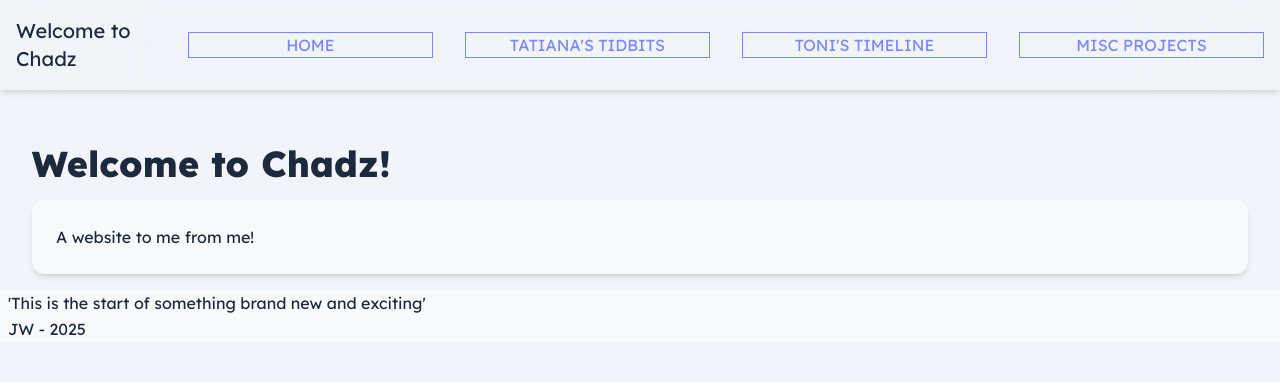
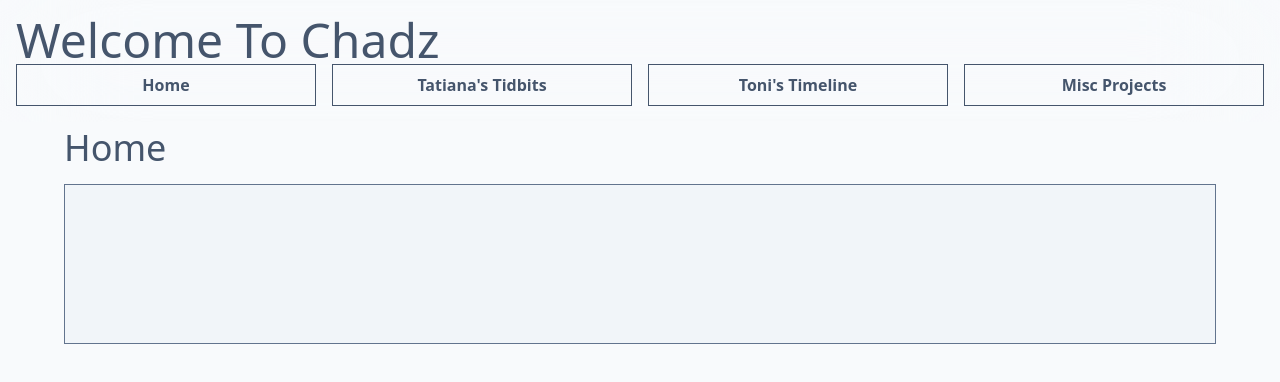
Before and after one commit to Jamickin/chata, a SvelteKit app: page / in a window 1280 px wide. Shown: the top 382 px of the page. Built offline with nearby package versions, Linux system fonts and the light colour scheme.

Commit message:
Styling edits and changes

```diff
--- a/src/app.css
+++ b/src/app.css
@@ -1,47 +1,34 @@
 @import 'tailwindcss';
 
 body {
-	@apply dark:bg-slate-900 bg-slate-100 text-slate-800 dark:text-slate-50 antialiased;
-	font-family: 'Lexend', sans-serif;
-	scroll-behavior: smooth;
+	@apply text-slate-600 dark:text-slate-50 bg-slate-50 dark:bg-slate-800 px-16 py-8;
 }
+
 h1 {
-	@apply text-4xl font-extrabold mb-4;
+	@apply text-5xl;
 }
 
 h2 {
-	@apply text-2xl font-bold mb-2;
+	@apply text-4xl;
 }
 
 h3 {
-	@apply text-xl;
-}
-
-p {
-	@apply leading-relaxed;
-}
-
-section {
-	@apply bg-slate-50 dark:bg-slate-800 p-6 shadow-md rounded-xl my-4;
-}
-
-ul {
-	@apply list-disc list-inside m-4;
-}
-
-a {
-	@apply text-indigo-400;
+	@apply text-3xl;
 }
 
 button,
 .care-button {
-	@apply px-6 py-2 rounded-lg shadow-lg cursor-pointer transition ease-in-out bg-slate-500  hover:bg-orange-500 text-slate-50;
+	@apply border border-slate-500 px-2 uppercase rounded-md cursor-pointer transition;
 }
 
-.care-button {
-	@apply hover:bg-red-700;
+.care-button:hover {
+	@apply bg-red-500 border-red-500;
 }
 
-input {
-	@apply rounded-md dark:border shadow-2xl p-2;
+section {
+	@apply border border-slate-500 p-4 min-h-40 bg-slate-100 dark:bg-slate-900 my-4;
 }
+
+a {
+	@apply font-bold border p-2 w-full text-center;
+}
--- a/src/lib/components/CurrencyConverter.svelte
+++ b/src/lib/components/CurrencyConverter.svelte
@@ -44,7 +44,6 @@
 </script>
 
 <section>
-	<h1>Currency Converter</h1>
 	<div>
 		<label for="amount">Amount</label>
 		<input id="amount" type="number" bind:value={$amount} min="0" />
--- a/src/lib/components/Loading.svelte
+++ b/src/lib/components/Loading.svelte
@@ -1,5 +1,3 @@
-<div
-	class="w-full h-full dark:text-slate-50 dark:bg-slate-700 bg-slate-200 rounded-2xl text-center"
->
-	<p class="animate-pulse">Loading...</p>
+<div>
+	<p>Loading...</p>
 </div>
--- a/src/lib/components/MessageForm.svelte
+++ b/src/lib/components/MessageForm.svelte
@@ -68,6 +68,7 @@
 	}
 </script>
 
+<h3>Messages:</h3>
 <section>
 	{#if !loading}
 		{#each messages as message (message.id)}
@@ -87,11 +88,12 @@
 	{:else}<Loading />{/if}
 </section>
 
+<h3>Legend:</h3>
 <section>
-	<h3>Legend:</h3>
 	<ul><li><span>#</span>: Post is Passcode Blocked</li></ul>
 </section>
 
+<h3>Submit a Message:</h3>
 <section>
 	<form onsubmit={handleSubmit}>
 		<input type="text" placeholder="Your Name" bind:value={name} required />
@@ -117,3 +119,9 @@
 		</div>
 	</div>
 </section>
+
+<style>
+	span {
+		@apply opacity-55;
+	}
+</style>
--- a/src/lib/components/Sidebar.svelte
+++ b/src/lib/components/Sidebar.svelte
@@ -1,29 +1,40 @@
 <script>
 	import { routes } from '../routes.js';
-	let openSidebar = $state(false);
-
-	function toggleSidebar() {
-		openSidebar = !openSidebar;
-	}
+	let openSidebar = $state(true);
 </script>
 
-{#if openSidebar}
-	<header
-		class="flex flex-col h-full fixed gap-4 items-center shadow-md backdrop-blur-3xl w-1/3 left-0 top-0 py-12"
-	>
-		<button onclick={toggleSidebar} class="absolute top-0 right-0">x</button>
-		<nav class="flex flex-col items-center w-full p-2 gap-8">
+<header
+	class="h-full text-center {openSidebar
+		? ' w-1/3'
+		: ''} fixed top-0 left-0 backdrop-blur-2xl z-50 py-12"
+>
+	{#if openSidebar}
+		<button
+			class="absolute top-0 right-0"
+			onclick={() => {
+				openSidebar = !openSidebar;
+			}}>x</button
+		>
+		<h3>Chadz</h3>
+		<nav class="flex flex-col w-full gap-4 my-4">
 			{#each routes as route}
-				<a onclick={toggleSidebar} href={route.path}>{route.name}</a>
+				<a
+					onclick={() => {
+						openSidebar = !openSidebar;
+					}}
+					href={route.path}>{route.name}</a
+				>
 			{/each}
 		</nav>
-	</header>
-{:else}
-	<button onclick={toggleSidebar} class="fixed top-0 left-0">x</button>
-{/if}
+	{:else}
+		<button
+			class="absolute top-0 left-0"
+			onclick={() => {
+				openSidebar = !openSidebar;
+			}}>x</button
+		>
+	{/if}
+</header>
 
 <style>
-	a {
-		@apply hover:underline border h-full w-full text-center uppercase;
-	}
 </style>
--- a/src/lib/components/Todo.svelte
+++ b/src/lib/components/Todo.svelte
@@ -125,10 +125,8 @@
 	}
 </script>
 
+<h3>New Task:</h3>
 <section>
-	<h3>Todo List</h3>
-
-	<div class="flex gap-2">
 	<input
 		placeholder="New task"
 		oninput={(e) => (newTask = e.target.value)}
@@ -142,12 +140,14 @@
 		bind:value={passcode}
 	/>
 	<button onclick={add}> Add Task </button>
-	</div>
+</section>
 
+<h3>Tasks:</h3>
+<section>
 	<ul>
 		{#if !loading}
 			{#each tasks as task}
-				<li class="flex justify-between">
+				<li>
 					{#if editingTask && editingTask.id === task.id}
 						<div>
 							<input type="text" bind:value={editTaskText} placeholder="Edit task" />
@@ -159,9 +159,7 @@
 						<span class:line-through={task.done}>{task.text}</span>
 						<div>
 							<button onclick={() => startEditing(task)}>Edit</button>
-							<button class="care-button" onclick={() => deleteTodo(task.id, task.passcode)}>
-								Delete
-							</button>
+							<button onclick={() => deleteTodo(task.id, task.passcode)}> Delete </button>
 						</div>
 					{/if}
 				</li>
--- a/src/lib/components/Topbar.svelte
+++ b/src/lib/components/Topbar.svelte
@@ -2,21 +2,14 @@
 	import { routes } from '../routes';
 </script>
 
-<header
-	class="flex fixed gap-4 items-center shadow-md justify-between backdrop-blur-3xl w-full left-0 top-0 px-4"
->
-	<h3>Welcome to Chadz</h3>
-	<nav class="flex items-center h-full w-full">
-		<div class="flex items-center h-full w-full justify-around gap-8 py-8">
-			{#each routes as route}
-				<a href={route.path}>{route.name}</a>
-			{/each}
-		</div>
+<header class="backdrop-blur-3xl fixed top-0 left-0 w-full p-4">
+	<h1>Welcome To Chadz</h1>
+	<nav class="flex gap-4">
+		{#each routes as route}
+			<a href={route.path}>{route.name}</a>
+		{/each}
 	</nav>
 </header>
 
 <style>
-	div > a {
-		@apply hover:underline border h-full w-full text-center uppercase;
-	}
 </style>
--- a/src/routes/+layout.svelte
+++ b/src/routes/+layout.svelte
@@ -24,10 +24,10 @@
 	<Sidebar {routes} />
 {/if}
 
-<main class="{!isMobile ? 'mt-36' : 'mt-12'} px-8">
+<main class={!isMobile ? 'my-24' : 'my-6'}>
 	{@render children()}
 </main>
-<footer class="bg-slate-50 w-full dark:bg-slate-800 px-2">
+<footer class="w-full fixed left-0 bottom-0 text-center text-slate-50 backdrop-blur-3xl">
 	<p>'This is the start of something brand new and exciting'</p>
 	<p>JW - 2025</p>
 </footer>
--- a/src/routes/+page.svelte
+++ b/src/routes/+page.svelte
@@ -1,8 +1,5 @@
-<h1>Welcome to Chadz!</h1>
-
-<section>
-	<p>A website to me from me!</p>
-</section>
+<h2>Home</h2>
+<section></section>
 
 <style>
 </style>
--- a/src/routes/miscpro/+page.svelte
+++ b/src/routes/miscpro/+page.svelte
@@ -1,10 +1,33 @@
 <script>
 	import Todo from '$lib/components/Todo.svelte';
 	import CurrencyConverter from '$lib/components/CurrencyConverter.svelte';
+
+	let showTodo = false;
+	let showConverter = false;
+
+	function toggleTodo() {
+		showTodo = !showTodo;
+	}
+
+	function toggleConverter() {
+		showConverter = !showConverter;
+	}
 </script>
 
-<h1>Projects</h1>
-
-<Todo />
-
-<CurrencyConverter />
+<h2>Misc Projects</h2>
+<section>
+	<h3>Todo</h3>
+	<section>
+		<button aria-label="showTodo" onclick={toggleTodo}>Show Todo</button>
+		{#if showTodo}
+			<Todo />
+		{/if}
+	</section>
+	<h3>Converter</h3>
+	<section>
+		<button aria-label="showConverter" onclick={toggleConverter}>Show Converter</button>
+		{#if showConverter}
+			<CurrencyConverter />
+		{/if}
+	</section>
+</section>
--- a/src/routes/tati/+page.svelte
+++ b/src/routes/tati/+page.svelte
@@ -1,18 +1,11 @@
 <script>
 </script>
 
-<h1>Tatiana's Tidbits</h1>
+<h2>Tatiana's Tidbits</h2>
 
 <section>
-	<section>
-		<h3>I puked up the surfer but I still eat the pizza...</h3>
-	</section>
+	<section>I puked up the surfer but I still eat the pizza...</section>
 </section>
 
 <style>
-	h3::before,
-	h3::after {
-		content: '"';
-		font-size: 4rem;
-	}
 </style>
--- a/src/routes/toni/+page.svelte
+++ b/src/routes/toni/+page.svelte
@@ -2,5 +2,5 @@
 	import MessageForm from '$lib/components/MessageForm.svelte';
 </script>
 
-<h1>Toni's Timeline</h1>
+<h2>Toni's Timeline</h2>
 <section><MessageForm /></section>
```
Lines whose indentation alone changed are shown as unchanged.
